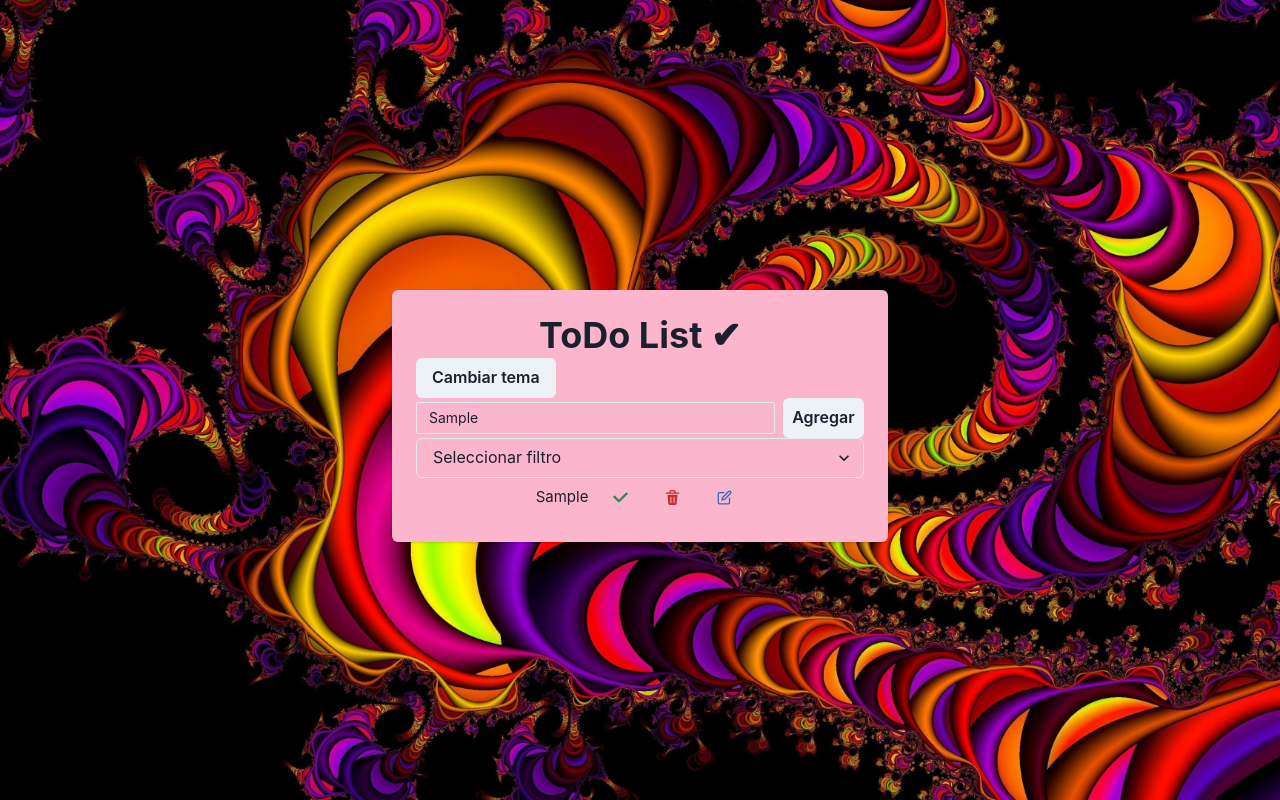
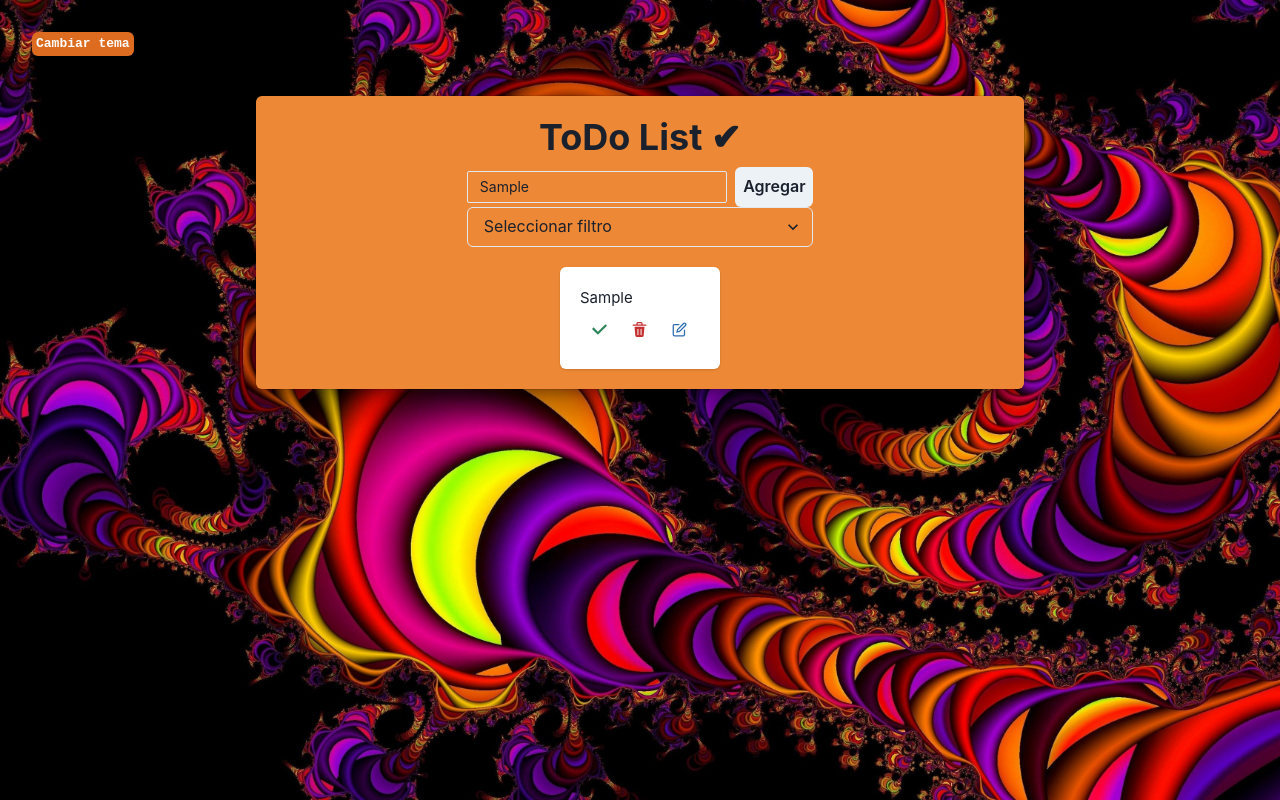
Before and after one commit to cintyy73/todo-list-react, a React (Vite) app: page / in a window 1280 px wide. Both pictures are taken after typing "Sample" into the empty fields and a click on the button "Agregar". Built offline with nearby package versions, Linux system fonts and the light colour scheme.

Commit message:
Agrgoa los filtros funcionalidad y renderizado, se dan estilos de prueba

```diff
--- a/src/App.jsx
+++ b/src/App.jsx
@@ -1,8 +1,9 @@
 import { useState } from 'react'
-import { Box, Button, Heading } from "@chakra-ui/react"
+import { Box, Button, Heading, VStack } from "@chakra-ui/react"
 
 import Header from "./components/Header/Header"
 import List from './components/List/List'
+//import DrawerExample from './components/Drawer/Drawer'
 
 import img0 from "./assets/background/img-10.jpg"
 import img1 from "./assets/background/img-1.jpg"
@@ -24,25 +25,58 @@ function App() {
     task: "",
     filter:"all",
     list:getItemLS('tasks')||[],
-    filterList : getItemLS('filterList')||[]
   })
-
 
   const [index, setIndex] = useState(10)
 
   return (
-    <Box minHeight={'100vh'} width={'100%'} bgImage={`url(${images[index]})`}   backgroundSize={`cover`} display={'flex'} justifyContent={'center'} alignItems={'center'} p={5}>
-
-      <Box marginTop={8}  width={'40%'} bg={'pink.200'} boxShadow={'base'} p={'6'} rounded={'md'} >
-      <Heading textAlign={'center'}>ToDo List ✔  <Button onClick={()=>setIndex(Math.floor(Math.random()*10))} size={'md'} display={'flex'} >
-        Cambiar tema
-      </Button> </Heading>
-      <Header value={value} setValue={setValue}  />
-      <List value={value} setValue={setValue}  />
-      </Box>
+  <VStack
+    minHeight={'100vh'}
+    width={'100%'}
+    bgImage={`url(${images[index]})`}
+    backgroundSize={'cover'}>
+    <Button
+      type={'button'}
+      size={'s'}
+      fontFamily={'monospace'}
+      alignSelf={'flex-start'}//en mobile no! arreglar
+      //color={"current"}
+      colorScheme={'orange'}
+      margin={8}
+      padding={1}
+      border={'current'}
+      onClick={()=>setIndex(Math.floor(Math.random()*10))}
+      children={'Cambiar tema'}>
+    </Button>
+    <Box
+      width={'60%'}
+      background={'orange.400'}
+      boxShadow={'dark-lg'}
+      p={6}
+      rounded={'md'}
+      display={'flex'}
+      justifyContent={'center'}
+      alignItems={'center'}
+      padding={5}
+      gap={3}>
+      <VStack
+        whidth='100%' >
+        <Heading
+          textAlign={'center'}>
+          ToDo List ✔
+        </Heading>
+        <Header
+          value={value}
+          setValue={setValue}
+        />
+        <List
+          value={value}
+          setValue={setValue}
+        />
+      </VStack>
     </Box>
+  </VStack>
   )
 }
 
-
 export default App
--- a/src/components/Header/Header.jsx
+++ b/src/components/Header/Header.jsx
@@ -8,28 +8,6 @@ const Header = ({ value, setValue}) => {
             ...value,
             [event.target.name]: (event.target.value)
         })
-
-             if ((event.target.value)==="pending"){
-
-                 console.log("pending")
-               const filterPending = [...value.list].filter((item)=>!item.complete)
-              setItemLS('tasks', filterPending)
-             }
-          if ((event.target.value)==="complete"){
-
-             const filterComplete = [...value.list].filter((item)=>item.complete)
-              setItemLS('tasks', filterComplete )
-
-            //   setItemLS('tasks',[...value.list, {
-            //       pendingList,
-
-            //   }])
-         }
-           if ((event.target.value)==="all"){
-
-              setItemLS('tasks', value.list)
-           }
-
     }
 
 const handleList = () => {
--- a/src/components/Item/Item.jsx
+++ b/src/components/Item/Item.jsx
@@ -1,12 +1,10 @@
 import { CheckIcon,  EditIcon,  DeleteIcon } from "@chakra-ui/icons"
-import { IconButton, Flex, Text } from "@chakra-ui/react"
+import { IconButton, Card, CardBody, Text } from "@chakra-ui/react"
 import { setItemLS } from '../../utils/js/utils'
 //import { useState } from 'react'
 //import DrawerEditor from "../Drawer/Drawer"
 
 const Item = ({ value, setValue, item }) => {
-
-
 
   const handleText = (id)=>{
    const newList = [...value.list].map((item)=>{
@@ -30,11 +28,11 @@ const Item = ({ value, setValue, item }) => {
   }
 
   return (
-    <Flex
-        key={item.id}
-        alignItems={"center"}
-        justifyContent={"space-evenly"}
-        gap={3}>
+    <Card whidth='100%'>
+      <CardBody
+      whidth='100%'
+      wrap='no-rap'
+      >
 
         <Text
           fontSize={'15px'}
@@ -60,7 +58,7 @@ const Item = ({ value, setValue, item }) => {
           icon={<DeleteIcon />}
         />
         <IconButton
-       //onClick={()=>deleteTask(item.id)}
+        //onClick={()=>editeTask(item.id)}
           variant='ghost'
           colorScheme='blue'
           aria-label='Edit'
@@ -69,7 +67,10 @@ const Item = ({ value, setValue, item }) => {
         />
 
       </>
-    </Flex>)
+      </CardBody>
+
+  </Card>
+      )
 
 }
 
--- a/src/components/List/List.jsx
+++ b/src/components/List/List.jsx
@@ -4,13 +4,25 @@ import Item from "../Item/Item"
 const List = ({value, setValue}) => {
 
   return (
-    <VStack>
-        {(value.list).map((item) =><Item
-        setValue={setValue}
-        value={value}
-        item= {item}
-        key={item.id} /> )}
-
+    <VStack
+      whidth='80%'
+      paddingTop={3}>
+      {
+        (value.list).filter((item) =>{
+          if(value.filter === 'pending'){
+            return !item.complete
+          }
+          if(value.filter === 'complete'){
+            return item.complete
+          }
+          return item
+          }).map((item) =><Item
+            setValue={setValue}
+            value={value}
+            item= {item}
+            key={item.id} />
+        )
+      }
     </VStack>
   )
 }
```
Also changed, not shown: src/components/Drawer/Drawer.jsx (+22 -20 lines), src/utils/js/utils.js (line endings or trailing spaces). Lines whose indentation alone changed are shown as unchanged.
